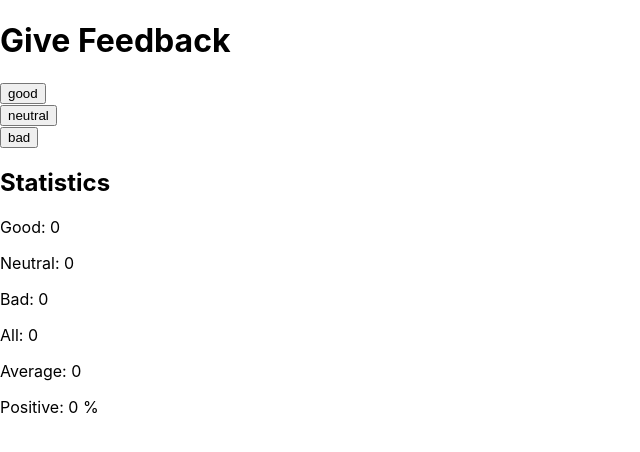
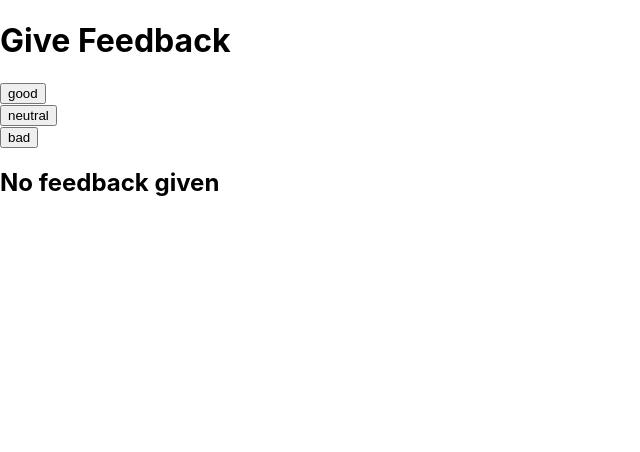
Before and after one commit to virag-ky/FullStackOpen, a React (Create React App) app in the folder Part1/unicafe/: page / in a window 1280 px wide. Shown: the top 452 px of the page, without its empty margins (0-640 px from the left). Built offline with nearby package versions, Linux system fonts and the light colour scheme.

Commit message:
Add unicafe part 4 solution

```diff
--- a/Part1/unicafe/src/components/Statistics.js
+++ b/Part1/unicafe/src/components/Statistics.js
@@ -6,6 +6,13 @@ const Statistics = ({
   positive_feedback,
   average_feedback,
 }) => {
+  if (all === 0) {
+    return (
+      <div>
+        <h2>No feedback given</h2>
+      </div>
+    );
+  }
   return (
     <div>
       <h2>Statistics</h2>
```
